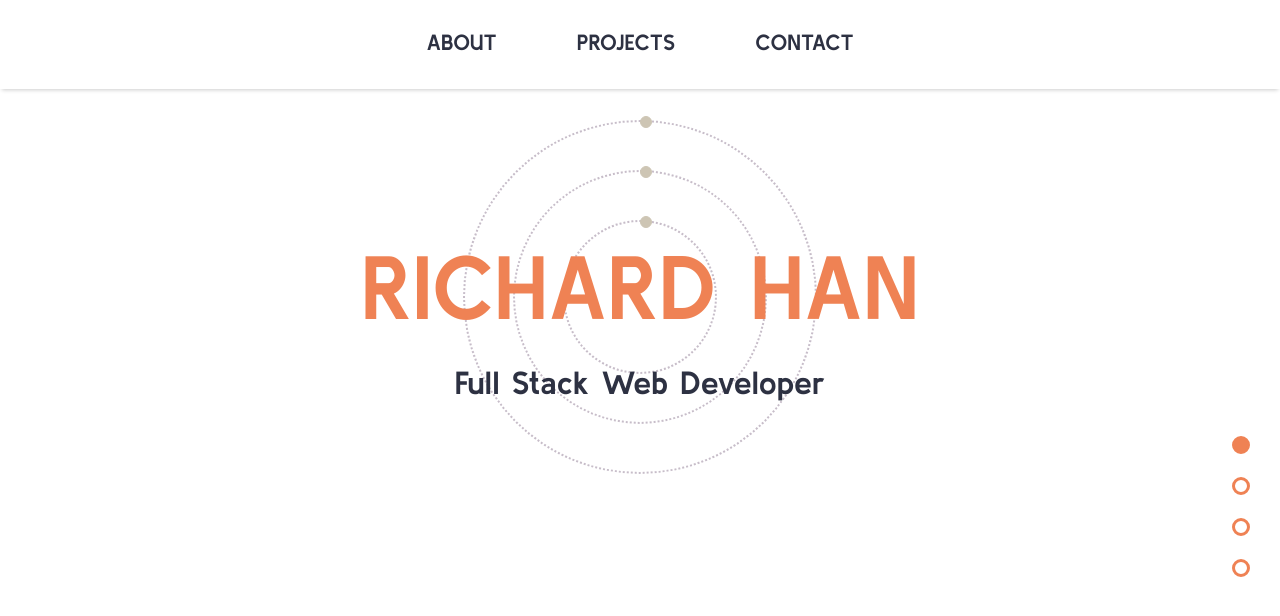
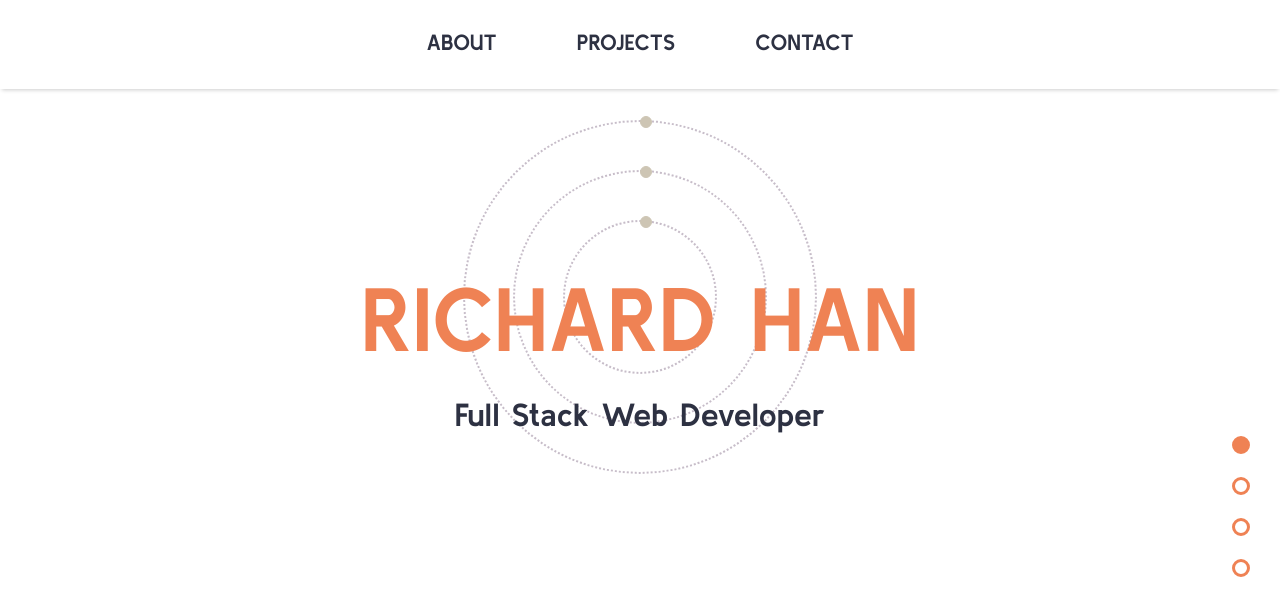
Before and after one commit to rlyhan/Richard-Han-Portfolio, a React (Create React App) app: page / in a window 1280 px wide. Shown: the top 616 px of the page. Built offline with nearby package versions, Linux system fonts and the light colour scheme.

Commit message:
Styling adjustment

```diff
--- a/public/styles.css
+++ b/public/styles.css
@@ -363,7 +363,7 @@ body {
 }
 
 .home > .page-content {
-  padding: 12vh 0 0 0;
+  padding: 6vh 0 0 0;
   z-index: 4;
 }
 
@@ -444,6 +444,7 @@ body {
   .home > .page-content {
     left: 0;
     right: 0;
+    padding: 16vh 0 0 0;
     position: fixed;
   }
 
```
